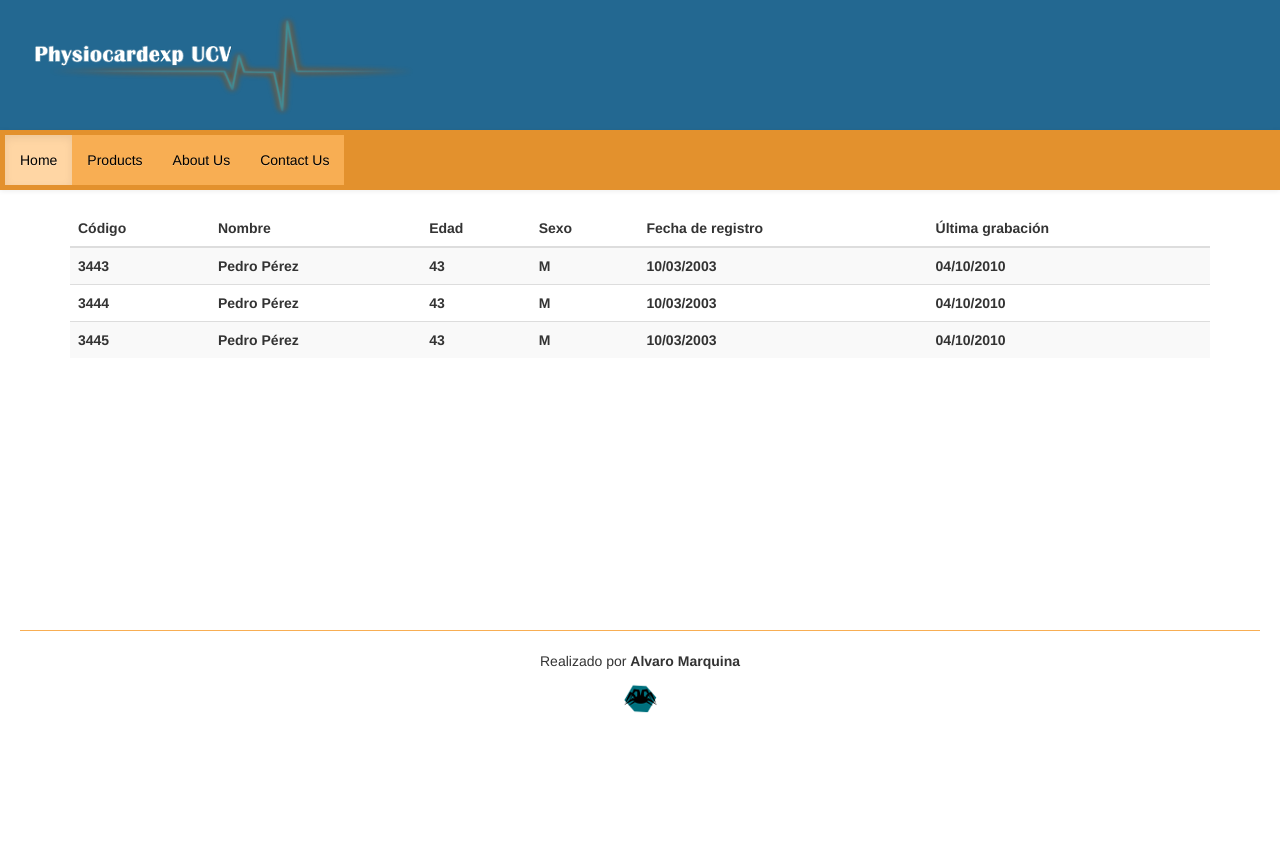
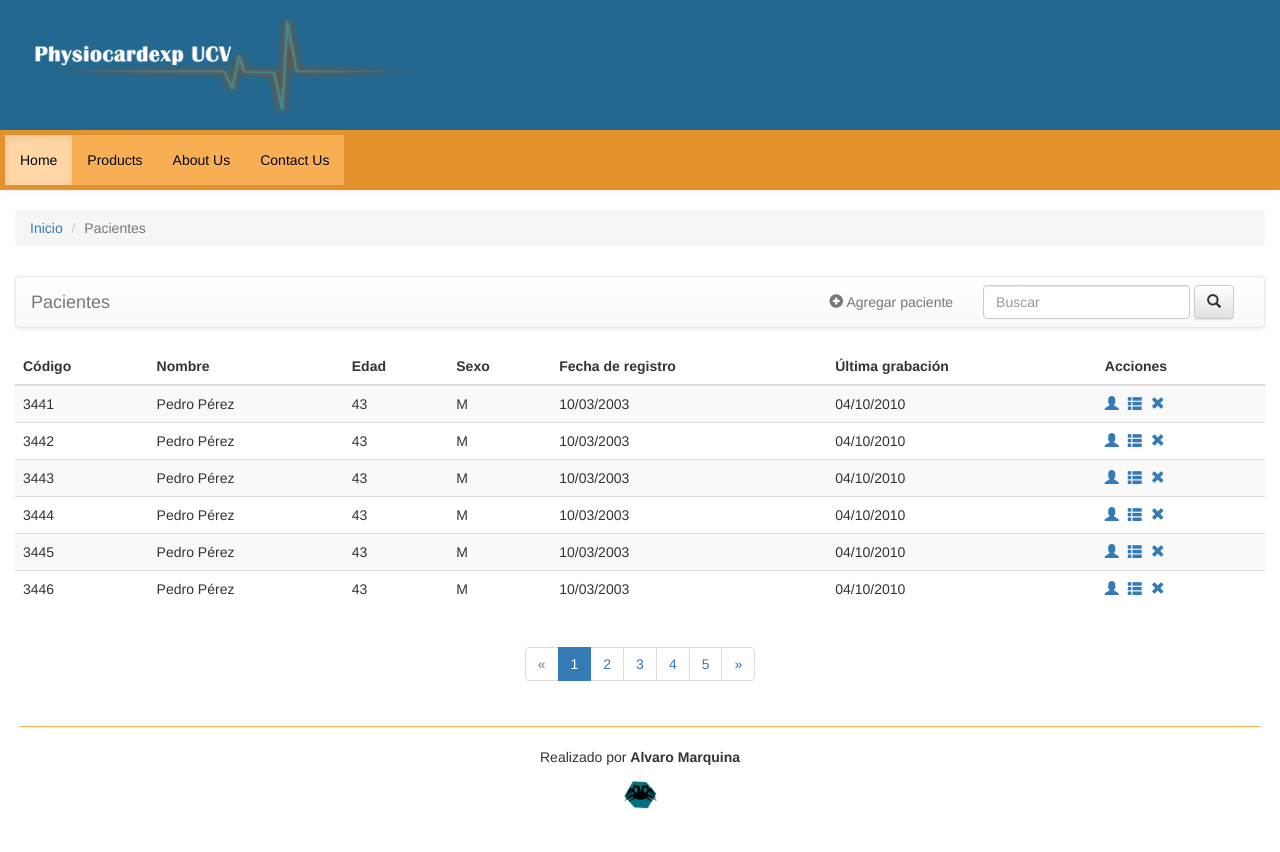
Before and after one commit to wott86/dacardioapp, a Django app: template apps/patients/templates/patient_list.html in a window 1280 px wide. Before the commit the page ends 713 px from the top, so only its background shows below. Run offline with Django 3.2, Linux system fonts and the light colour scheme; the template is opened without the code that fills it, so the values that code supplies are empty; some libraries are stand-ins or nearby versions.

Commit message:
patients list template done

```diff
--- a/apps/patients/templates/patient_list.html
+++ b/apps/patients/templates/patient_list.html
@@ -1,7 +1,52 @@
 {% extends "base.html" %}
 {% load i18n %}
+{% load static %}
+{% block extra_static %}
+    <link rel="stylesheet" href="{% static "css/patient_list.css" %}"/>
+{% endblock %}
+{% block breadcrumbs %}
+    <div class="container-fluid">
+        <div class="row">
+            <div class="col-lg-12">
+                <ol class="breadcrumb">
+                    <li><a href="#">Inicio</a></li>
+                    <li class="active">Pacientes</li>
+                </ol>
+            </div>
+        </div>
+
+    </div>
+{% endblock %}
 {% block content %}
-    <div class="container">
+    <div class="container-fluid">
+        <div class="row">
+            <div class="col-lg-12">
+                <nav class="navbar navbar-default">
+                    <div class="container-fluid">
+                        <!-- Brand and toggle get grouped for better mobile display -->
+                        <div class="navbar-header">
+                            <span class="navbar-brand" href="#">{% trans "Pacientes" %}</span>
+                        </div>
+
+                        <!-- Collect the nav links, forms, and other content for toggling -->
+                        <div class="collapse navbar-collapse" id="bs-example-navbar-collapse-1">
+                            <form class="navbar-form navbar-right" role="search">
+                                <div class="form-group">
+                                    <input type="text" class="form-control" placeholder="{% trans 'Buscar' %}">
+                                </div>
+                                <button type="submit" class="btn btn-default"><span class="glyphicon glyphicon-search" aria-hidden="true"></span></button>
+                            </form>
+                            <ul class="nav navbar-nav navbar-right">
+                                <li><a href="#"><span class="glyphicon glyphicon-plus-sign" aria-hidden="true"></span> {% trans 'Agregar paciente' %}</a></li>
+                            </ul>
+                        </div>
+                        <!-- /.navbar-collapse -->
+                    </div>
+                    <!-- /.container-fluid -->
+                </nav>
+            </div>
+        </div>
+        <!-- Patient list  -->
         <div class="row">
             <div class="col-lg-12">
                 <table class="table table-striped table-hover">
@@ -13,35 +58,56 @@
                         <th>{% trans "Sexo" %}</th>
                         <th>{% trans "Fecha de registro" %}</th>
                         <th>{% trans "Última grabación" %}</th>
+                        <th>{% trans "Acciones" %}</th>
                     </tr>
                     </thead>
                     <tbody>
+                    {% with ''|center:6 as range %}
+                        {% for i in range %}
                             <tr>
-                            <th>3443</th>
-                            <th>Pedro P&eacute;rez</th>
-                            <th>43</th>
-                            <th>M</th>
-                            <th>10/03/2003</th>
-                            <th>04/10/2010</th>
+                                <td>344{{ forloop.counter }}</td>
+                                <td>Pedro P&eacute;rez</td>
+                                <td>43</td>
+                                <td>M</td>
+                                <td>10/03/2003</td>
+                                <td>04/10/2010</td>
+                                <td class="actions">
+                                    <a href="#" title="{% trans "Ficha del paciente" %}" data-toggle="tooltip"
+                                       data-placement="left"><span class="glyphicon glyphicon-user"
+                                                                   aria-hidden="true"></span></a>
+                                    <a href="#" title="{% trans "Registros cardíacos del paciente" %}"
+                                       data-toggle="tooltip" data-placement="bottom"><span
+                                            class="glyphicon glyphicon-th-list" aria-hidden="true"></span></a>
+                                    <a href="#" title="{% trans "Desactivar paciente" %}" data-toggle="tooltip"
+                                       data-placement="right"><span class="glyphicon glyphicon-remove"
+                                                                    aria-hidden="true"></span></a>
+                                </td>
                             </tr>
-                        <tr>
-                            <th>3444</th>
-                            <th>Pedro P&eacute;rez</th>
-                            <th>43</th>
-                            <th>M</th>
-                            <th>10/03/2003</th>
-                            <th>04/10/2010</th>
-                        </tr>
-                        <tr>
-                            <th>3445</th>
-                            <th>Pedro P&eacute;rez</th>
-                            <th>43</th>
-                            <th>M</th>
-                            <th>10/03/2003</th>
-                            <th>04/10/2010</th>
-                        </tr>
+                        {% endfor %}
+                    {% endwith %}
                     </tbody>
                 </table>
+                <div align="center">
+                    <nav>
+                        <ul class="pagination">
+                            <li class="disabled">
+                                <a href="#" aria-label="Previous">
+                                    <span aria-hidden="true">&laquo;</span>
+                                </a>
+                            </li>
+                            <li class="active"><a href="#">1</a></li>
+                            <li><a href="#">2</a></li>
+                            <li><a href="#">3</a></li>
+                            <li><a href="#">4</a></li>
+                            <li><a href="#">5</a></li>
+                            <li>
+                                <a href="#" aria-label="Next">
+                                    <span aria-hidden="true">&raquo;</span>
+                                </a>
+                            </li>
+                        </ul>
+                    </nav>
+                </div>
             </div>
         </div>
     </div>
--- a/cardio/urls.py
+++ b/cardio/urls.py
@@ -8,5 +8,6 @@ urlpatterns = patterns('',
 
                        url(r'^admin/', include(admin.site.urls)),
 
-                       url(r'^user/', include('apps.users.urls')),
+                       url(r'^users/', include('apps.users.urls')),
+                       url(r'^patients/', include('apps.patients.urls')),
 )
--- /dev/null
+++ b/static/css/patient_list.css
@@ -0,0 +1,3 @@
+.actions a {
+    margin-right: 5px;
+}
--- /dev/null
+++ b/static/js/main.js
@@ -0,0 +1,6 @@
+/**
+ * Created by alvaro on 13/04/15.
+ */
+$(function () {
+  $('[data-toggle="tooltip"]').tooltip()
+})
--- a/templates/base.html
+++ b/templates/base.html
@@ -8,8 +8,12 @@
     <link rel="stylesheet" href="{% static "bower_components/bootstrap/dist/css/bootstrap-theme.min.css" %}"/>
     <script src="{% static "bower_components/jquery/dist/jquery.min.js" %}"></script>
     <script src="{% static "bower_components/bootstrap/dist/js/bootstrap.min.js" %}"></script>
+    <script src="{% static "js/main.js" %}"></script>
     <link rel="stylesheet" href="{% static "css/main.css" %}"/>
     <link rel="stylesheet" href="{% static "css/menu.css" %}"/>
+{% block extra_static %}
+
+{% endblock %}
 </head>
 <body>
 <div id="header_wrapper" class="logged">
@@ -39,6 +43,13 @@
     </div>
 </div>
 {% endblock %}
+{% block breadcrumbs %}
+<ol class="breadcrumb">
+  <li><a href="#">Home</a></li>
+  <li><a href="#">Library</a></li>
+  <li class="active">Data</li>
+</ol>
+{% endblock %}
 <div id="content">
     {% block content %}{% endblock %}
 </div>
```
Also changed, not shown: cardio/jinja-conf.py (added, +14 -0 lines). Lines whose indentation alone changed are shown as unchanged.
